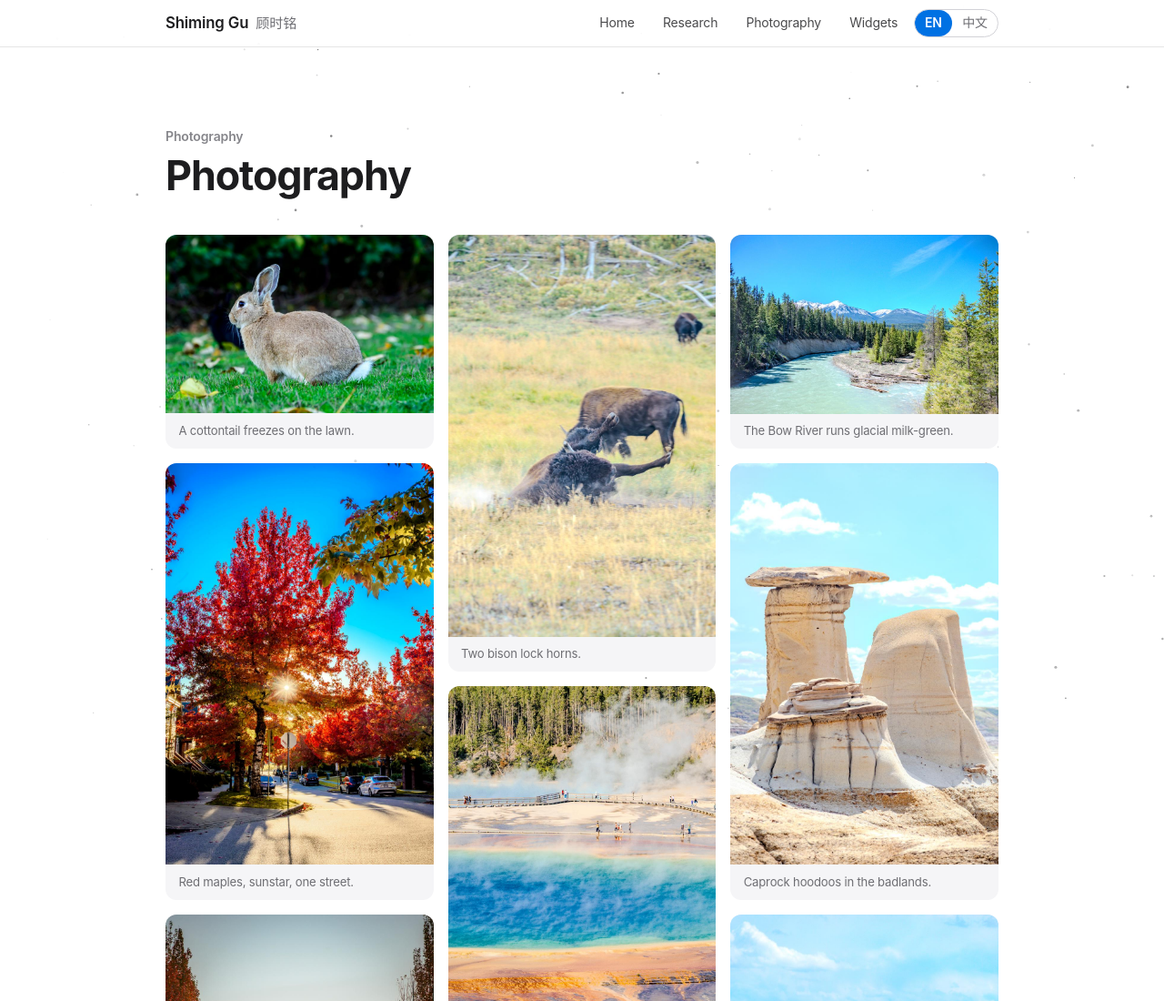
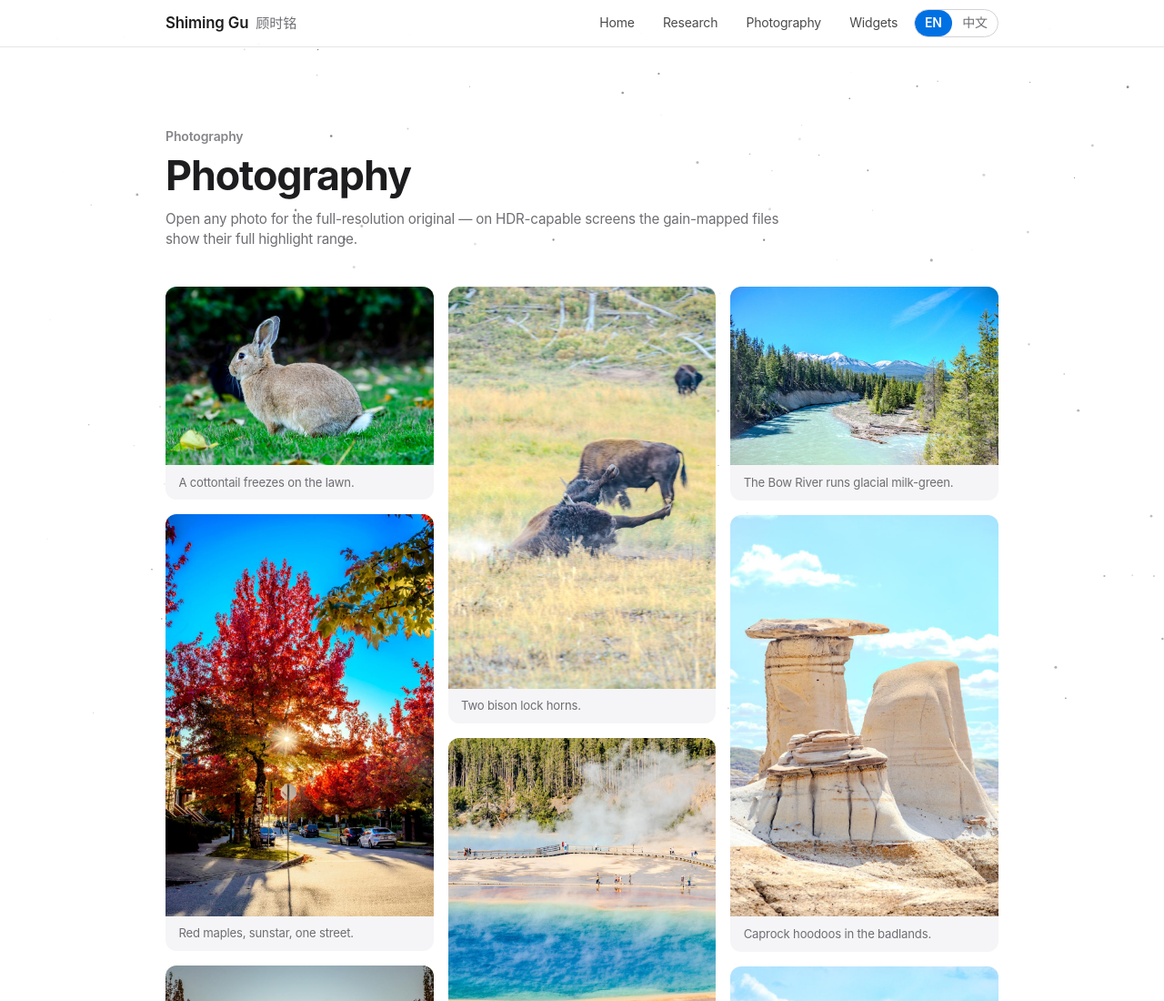
Before and after one commit to ShimingGu/ShimingGu.github.io, an Astro site: page /en/photography in a window 1280 px wide. Shown: the top 1100 px of the page at 91% size. Built offline with nearby package versions, Linux system fonts and the light colour scheme; Astro itself is replaced by a stand-in of ours.

Commit message:
Add photography subtitle pointing to the HDR lightbox experience

```diff
--- a/src/i18n/ui.ts
+++ b/src/i18n/ui.ts
@@ -48,6 +48,8 @@ export const ui = {
     'status.submitted': 'Submitted',
     'photo.kicker': 'Photography',
     'photo.title': 'Photography',
+    'photo.subtitle':
+      'Open any photo for the full-resolution original — on HDR-capable screens the gain-mapped files show their full highlight range.',
     'photo.empty': 'No photos yet.',
     'photo.hint': 'Add entries in src/data/photos.ts',
     'photo.close': 'Close',
@@ -114,6 +116,7 @@ export const ui = {
     'status.submitted': '已投稿',
     'photo.kicker': 'Photography',
     'photo.title': '摄影',
+    'photo.subtitle': '点开大图体验更佳：支持 HDR 的屏幕会呈现原片的完整高光层次。',
     'photo.empty': '暂无照片。',
     'photo.hint': '在 src/data/photos.ts 中添加条目',
     'photo.close': '关闭',
--- a/src/pages/[lang]/photography.astro
+++ b/src/pages/[lang]/photography.astro
@@ -21,6 +21,7 @@ const t = useTranslations(lang);
       <h1 class="section-title" style="font-size: clamp(2rem, 5vw, 2.8rem);">
         {t('photo.title')}
       </h1>
+      <p class="page-subtitle">{t('photo.subtitle')}</p>
     </div>
     {
       photos.length > 0 ? (
--- a/src/styles/global.css
+++ b/src/styles/global.css
@@ -133,6 +133,13 @@ main {
   font-weight: 700;
   letter-spacing: -0.025em;
   margin: 0;
+}
+
+.page-subtitle {
+  color: var(--muted);
+  font-size: 0.95rem;
+  max-width: 46em;
+  margin: 0.75rem 0 0;
 }
 
 .muted {
```
